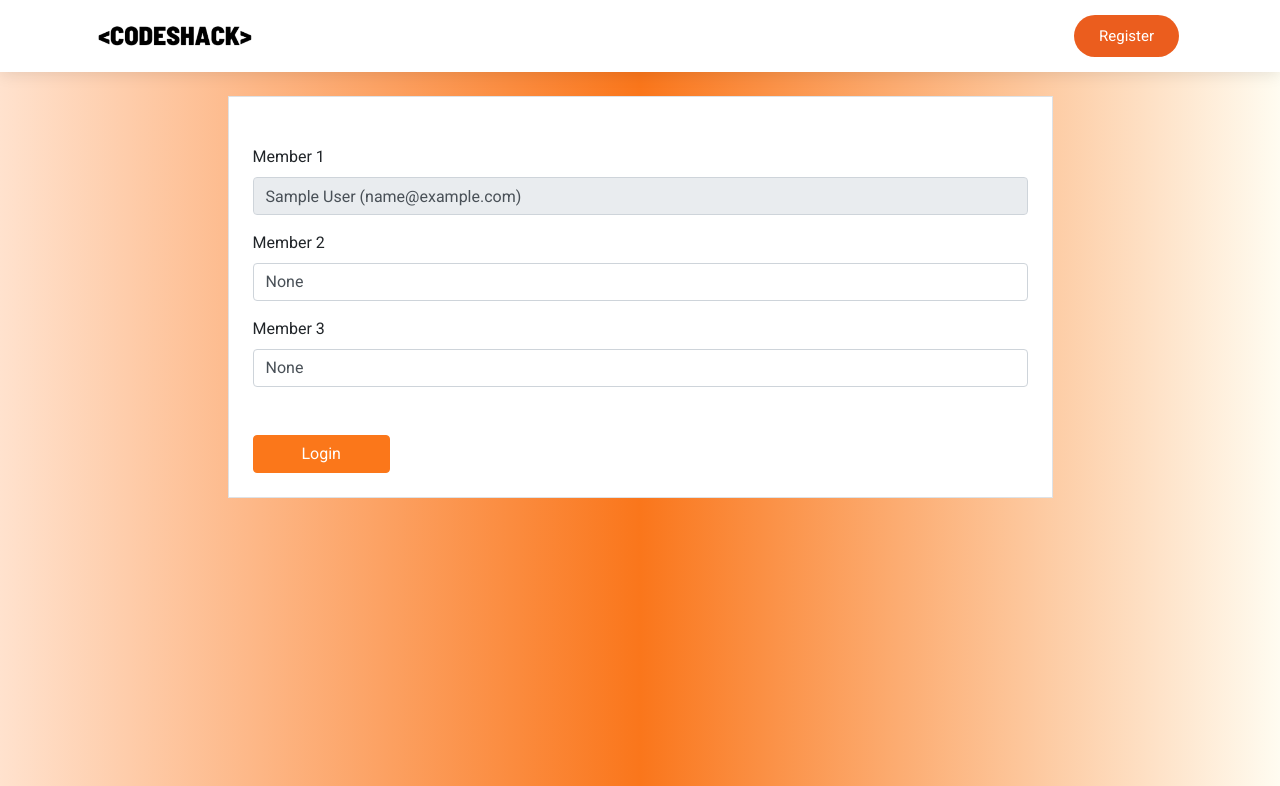
After one commit to techhub-community/csoc_platform, a Django app: page /user/create/team/ in a window 1280 px wide. The commit adds this page. Shown: the top 786 px of the page. Run offline with Django 4.2, Linux system fonts and the light colour scheme; the visitor is signed in with stand-in values (Sample User, id 1); data comes from the database, SQL or seed files in the repository; some libraries are stand-ins or nearby versions.

Commit message:
Create Team Feature

```diff
--- /dev/null
+++ b/templates/account/create_team.html
@@ -0,0 +1,137 @@
+{% load static %}
+<!doctype html>
+<html lang="en">
+  <head>
+    <!-- Required meta tags -->
+    <meta charset="utf-8">
+    <meta name="viewport" content="width=device-width, initial-scale=1, shrink-to-fit=no">
+    <link href="https://fonts.googleapis.com/css?family=Roboto:300,400&display=swap" rel="stylesheet">
+
+    <link rel="stylesheet" href="{% static 'assets/fonts/icomoon/style.css' %}">
+
+    <link rel="stylesheet" href="{% static 'assets/css/owl.carousel.min.css' %}">
+
+  <!-- Favicons -->
+  <link href="{% static 'assets/img/favicon.png' %}" rel="icon">
+  <link href="{% static 'assets/img/apple-touch-icon.png' %}" rel="apple-touch-icon">
+
+  <!-- Google Fonts -->
+  <link href="https://fonts.googleapis.com/css?family=Open+Sans:300,300i,400,400i,600,600i,700,700i|Raleway:300,300i,400,400i,600,600i,700,700i" rel="stylesheet">
+
+  <!-- Vendor CSS Files -->
+  <link href="{% static 'assets/vendor/aos/aos.css' %}" rel="stylesheet">
+  <link href="{% static 'assets/vendor/bootstrap/css/bootstrap.min.css' %}" rel="stylesheet">
+  <link href="{% static 'assets/vendor/bootstrap-icons/bootstrap-icons.css' %}" rel="stylesheet">
+  <link href="{% static 'assets/vendor/boxicons/css/boxicons.min.css' %}" rel="stylesheet">
+  <link href="{% static 'assets/vendor/glightbox/css/glightbox.min.css' %}" rel="stylesheet">
+  <link href="{% static 'assets/vendor/swiper/swiper-bundle.min.css' %}" rel="stylesheet">
+
+  <!-- Template Main CSS File -->
+  <link href="{% static 'assets/css/style.css' %}" rel="stylesheet">
+ <!--% static 'assets/css/timeline.css' %-->
+  <link rel="stylesheet" href="{% static 'assets/css/timeline.css' %}">
+
+    <!-- Bootstrap CSS -->
+    <link rel="stylesheet" href="{% static 'assets/css/bootstrap.min.css' %}">
+
+    <!-- Style -->
+
+    <link rel="stylesheet" href="{% static 'assets/css/style1.css' %}">
+
+    <title>Sign Up #2</title>
+  </head>
+  <style>
+    .form-check-input[type="radio"]:checked {
+      background-color: #FA761B;
+    }
+  </style>
+  <body  style="background: rgb(255,226,206);background: linear-gradient(90deg, rgba(255,226,206,1) 0%, rgba(250,118,27,1) 50%, rgba(255,252,241,1) 100%);">
+    <!-- ======= Header ======= -->
+  <header id="header" class="fixed-top d-flex align-items-center">
+    <div class="container d-flex align-items-center justify-content-between">
+
+      <div class="logo">
+       <!-- <h1 class="text-light"><a href="index.html"><img src=""></a></h1>  -->
+        <!-- Uncomment below if you prefer to use an image logo -->
+         <a href="{% url 'index' %}"><img src="{% static 'assets/img/logo3.png' %}" alt="" class="img-fluid" height="1000px" width="180px"></a>
+      </div>
+
+      <nav id="navbar" class="navbar">
+        <ul>
+          <li><a class="getstarted scrollto" href="{% url 'user:register' %}">Register</a></li>
+        </ul>
+        <i class="bi bi-list mobile-nav-toggle"></i>
+      </nav><!-- .navbar -->
+
+    </div>
+  </header><!-- End Header -->
+  <div class="d-lg-flex" style="background: rgb(255,226,206);background: linear-gradient(90deg, rgba(255,226,206,1) 0%, rgba(250,118,27,1) 50%, rgba(255,252,241,1) 100%);">
+      <div class="container mt-5">
+        <div class="row align-items-center justify-content-center">
+          <div class="col-md-9 py-5">
+            <div class="p-4 border border-5" style="background-color: #FFFFFF">
+            <p class="mb-4"></p>
+            <form method="post" style="background-color: #FFFFFF">
+              {% csrf_token %}
+              <div class="row">
+                  <div class="col-md-12">
+                      <div class="form-group first">
+                          <label for="text">Member 1</label>
+                          <input type="text" value="{{ user }}" class="form-control" id="member1" name="member1" disabled>
+                      </div>
+                  </div>
+              </div>
+              <div class="row">
+                  <div class="col-md-12">
+                      <div class="form-group last mb-3">
+                          <label for="password">Member 2</label>
+                          <select class="form-control" id="website" name="program_selected">
+                            <option value="">None</option>
+                            {% for free_user in available_users %}
+                                <option value="{{ free_user }}">{{ free_user }}</option>
+                            {% endfor %}
+                        </select>
+                      </div>
+                  </div>
+              </div>
+              <div class="row">
+                  <div class="col-md-12">
+                      <div class="form-group last mb-3">
+                          <label for="password">Member 3</label>
+                          <select class="form-control" id="website" name="program_selected">
+                            <option value="">None</option>
+                            {% for free_user in available_users %}
+                                <option value="{{ free_user }}">{{ free_user }}</option>
+                            {% endfor %}
+                        </select>
+                      </div>
+                  </div>
+              </div>
+              <div class="d-flex mb-2 mt-4 align-items-center">
+              </div>
+              <input type="submit" value="Login" class="btn px-5 btn-primary">
+              </div>
+          </form>
+
+          </div>
+        </div>
+      </div>
+    </div>
+  </div>
+    <script src="{% static 'assets/js/jquery-3.3.1.min.js' %}"></script>
+    <script src="{% static 'assets/js/popper.min.js' %}"></script>
+    <script src="{% static 'assets/js/bootstrap.min.js' %}"></script>
+    <script src="{% static 'assets/js/main1.js' %}"></script>
+    <!-- Vendor JS Files -->
+  <script src="{% static 'assets/vendor/aos/aos.js' %}"></script>
+  <script src="{% static 'assets/vendor/bootstrap/js/bootstrap.bundle.min.js' %}"></script>
+  <script src="{% static 'assets/vendor/glightbox/js/glightbox.min.js' %}"></script>
+  <script src="{% static 'assets/vendor/isotope-layout/isotope.pkgd.min.js' %}"></script>
+  <script src="{% static 'assets/vendor/swiper/swiper-bundle.min.js' %}"></script>
+  <script src="{% static 'assets/vendor/php-email-form/validate.js' %}"></script>
+
+  <!-- Template Main JS File -->
+  <script src="{%static 'assets/js/main.js' %}"></script>
+  </div>
+  </body>
+</html>
--- a/templates/landing/index.html
+++ b/templates/landing/index.html
@@ -59,8 +59,8 @@
           <li><a class="nav-link scrollto" href="#services">Timeline</a></li>
           <li><a class="nav-link scrollto" href="#portfolio">Team</a></li>
           <li><a class="nav-link scrollto" href="#contact">Contact</a></li>
-          <li><a class="nav-link scrollto" href="#portfolio"></a></li>
           {% if request.user.is_authenticated %}
+            <li><a class="nav-link scrollto" href="{% url 'user:create_team' %}" style="font-weight: bold; color: #eb5d1e">Create Team</a></li>
             <li><a class="getstarted scrollto" href="">Dashboard</a></li>
           {% else %}
           <li><a class="getstarted scrollto" href="{% url 'user:login' %}">Login</a></li>
--- a/user/models.py
+++ b/user/models.py
@@ -21,7 +21,6 @@ class User(AbstractUser):
     usn = models.CharField(max_length=10)
     USERNAME_FIELD = 'email'
     REQUIRED_FIELDS = []
-
     class Proficiency(models.TextChoices):
         EXPERT = 'EXP', _('Expert')
         BEGINNER = 'BEG', _('Beginner')
@@ -34,4 +33,18 @@ class User(AbstractUser):
         default=Proficiency.BEGINNER,
     )
 
+    def __str__(self):
+        return f"{self.first_name} {self.last_name} ({self.email})"
     objects = CustomUserManager()
+
+
+
+class Team(models.Model):
+    name = models.CharField(_(""), max_length=50)
+
+
+# while accepting make sure that accepting from any team is not true
+class Member(models.Model):
+    user = models.ForeignKey("user.User", verbose_name=_(""), null=True, default=None, on_delete=models.SET_DEFAULT)
+    team = models.ForeignKey(Team, verbose_name=_(""), on_delete=models.CASCADE)
+    acceptance_status = models.BooleanField(_(""))
--- a/user/urls.py
+++ b/user/urls.py
@@ -1,11 +1,12 @@
 from django.urls import path
 
-from .views import UserRegisterView, UserLoginView, UserLogoutView
+from .views import UserRegisterView, UserLoginView, UserLogoutView, UserCreateTeamView
 
 app_name = 'user'
 
 urlpatterns = [
     path('register/', UserRegisterView.as_view(), name='register'),
     path('login/', UserLoginView.as_view(), name='login'),
-    path('logout/', UserLogoutView.as_view(), name='logout')
+    path('logout/', UserLogoutView.as_view(), name='logout'),
+    path('create/team/', UserCreateTeamView.as_view(), name='create_team')
 ]
--- a/user/views.py
+++ b/user/views.py
@@ -1,7 +1,12 @@
 import threading
+from typing import Any, Dict
+from django import http
 
 from django.shortcuts import render, redirect
 from django.contrib.auth.views import LogoutView
+from django.utils.decorators import method_decorator
+from django.contrib.auth.mixins import LoginRequiredMixin
+from django.contrib.auth.decorators import login_required
 from django.urls import reverse_lazy
 from django.views.generic.edit import CreateView
 from django.views.generic import View, TemplateView
@@ -12,7 +17,7 @@ from django.contrib.auth.views import PasswordResetView, PasswordChangeView
 from django.views.generic import FormView
 
 from .forms import CustomUserCreationForm, LoginForm
-from .models import User, Program
+from .models import Member, User, Program
 
 
 class IsUserAuthenticatedMixin:
@@ -55,14 +60,28 @@ class UserRegisterView(IsUserAuthenticatedMixin, TemplateView):
         context['programs'] = programs
         return context
 
-    def post(self, request):
+    def post(self, request, **kwargs):
         form = self.form_class(request.POST)
         print(form.errors)
         if form.is_valid():
             form.save()
             return redirect('index')
-        return render(request, self.template_name, self.get_context_data())
+        context = self.get_context_data(**kwargs)
+        return self.render_to_response(context)
 
 
 class UserLogoutView(LogoutView):
     next_page = "index"
+
+
+class UserCreateTeamView(LoginRequiredMixin, TemplateView):
+    template_name = "account/create_team.html"
+
+    def get_context_data(self, **kwargs: Any) -> Dict[str, Any]:
+        context = super().get_context_data(**kwargs)
+        current_user = self.request.user
+        users =  User.objects.filter(is_active=True, is_superuser=False).exclude(id=current_user.id).distinct()
+        unavailable_users = Member.objects.filter(acceptance_status=True).distinct().values_list('user_id', flat=True)
+        available_users = users.exclude(id__in=unavailable_users)
+        context['available_users'] = available_users
+        return context
```
Also changed, not shown: user/migrations/0004_alter_user_is_active.py (added), user/migrations/0005_team_member.py (added).
